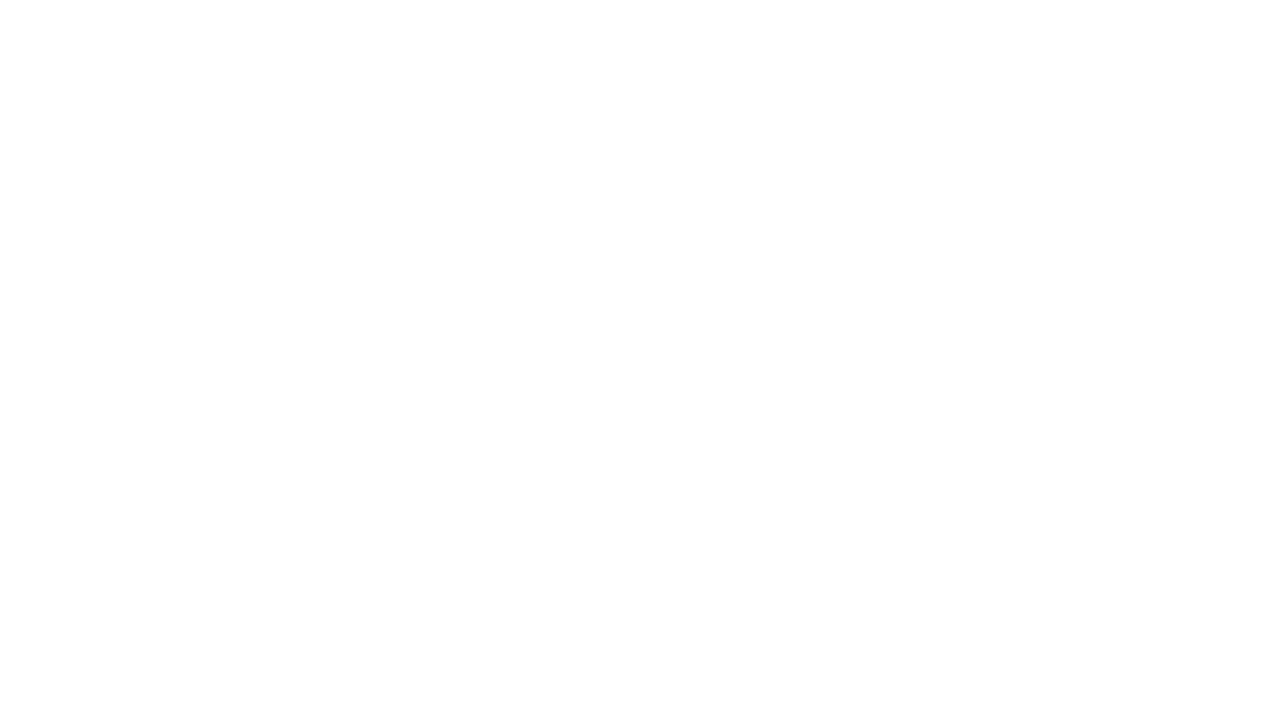
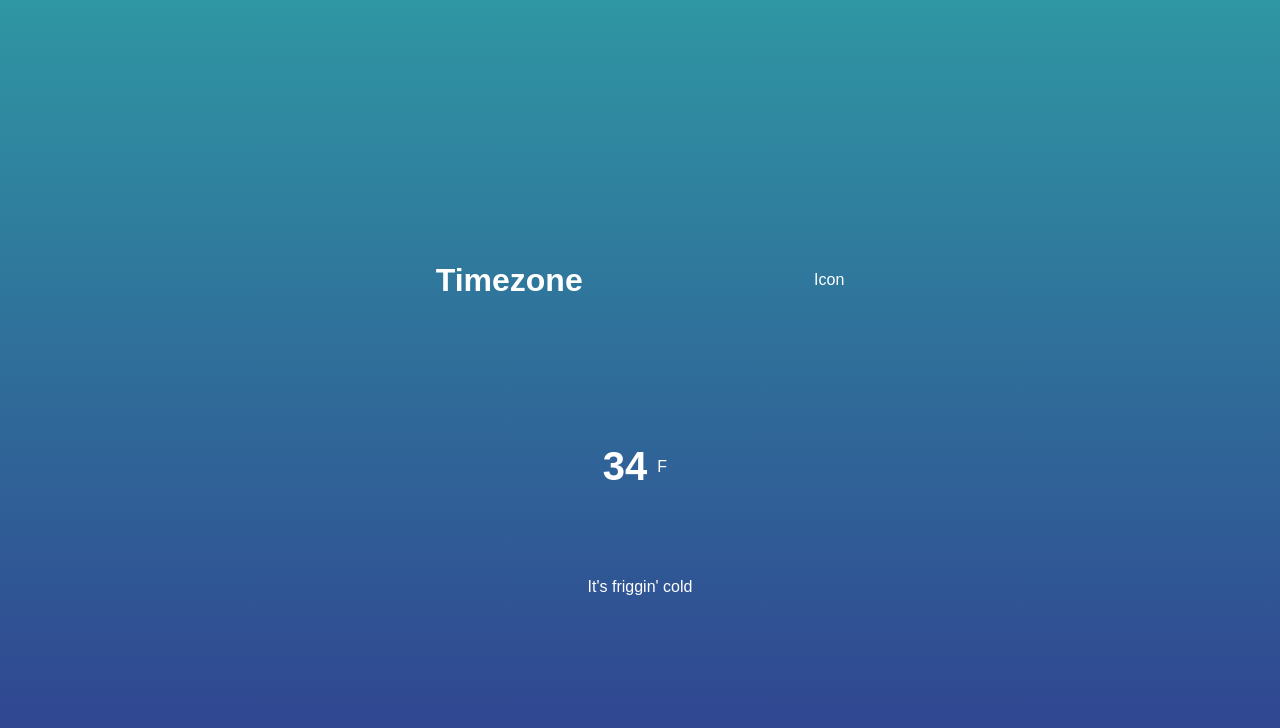
Before and after one commit to vinic-alves/Weather-app, a plain HTML site: page index.html in a window 1280 px wide. Drawn offline with Linux system fonts and the light colour scheme.

Commit message:
Styling ended

```diff
--- a/index.html
+++ b/index.html
@@ -5,8 +5,23 @@
     <meta http-equiv="X-UA-Compatible" content="IE=edge">
     <meta name="viewport" content="width=device-width, initial-scale=1.0">
     <title>Weather App</title>
+    <link rel="stylesheet" href="style.css">
 </head>
 <body>
 
+<div class="location">
+    <h1 class="location-timezone">Timezone</h1>
+    <p>Icon</p>
+</div>
+
+<div class="temperature">
+    <div class="degree-section">
+         <h2 class="temperature-degree">34</h2>
+         <span>F</span>
+    </div>
+    <div class="temperature-description">It's friggin' cold</div>
+</div>
+
+    <script src="app.js"></script>
 </body>
 </html>
--- a/style.css
+++ b/style.css
@@ -0,0 +1,49 @@
+/* reseting styles*/
+
+*{
+    margin: 0;
+    padding: 0;
+    box-sizing: border-box;
+
+}
+
+body{
+    height: 100vh;
+    display: flex;
+    justify-content: center;
+    flex-direction: column;
+    align-items: center;
+    background: linear-gradient(rgb(47, 150, 163), rgb(48, 62, 143));
+    font-family: sans-serif;
+    color: white;
+}
+
+.location,
+ .temperature{
+    height: 30vh;
+    width: 50%;
+    display: flex;
+    justify-content: space-around;
+    align-items: center;
+
+}
+
+.temperature{
+    flex-direction: column;
+}
+
+.degree-section{
+    display: flex;
+    align-items: center;
+    cursor: pointer;
+}
+
+.degree-section span{
+    margin: 10px;
+    font: 30px;
+}
+
+.degree-section h2{
+    font-size: 40px;
+
+}
```
